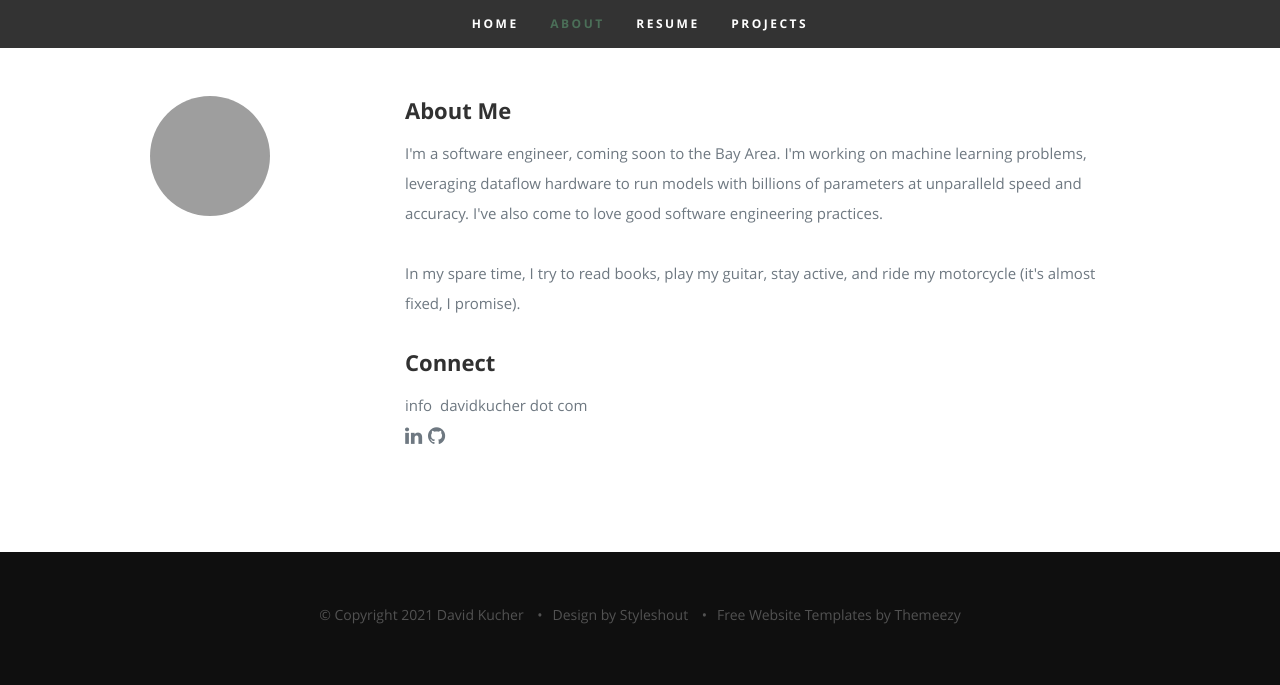
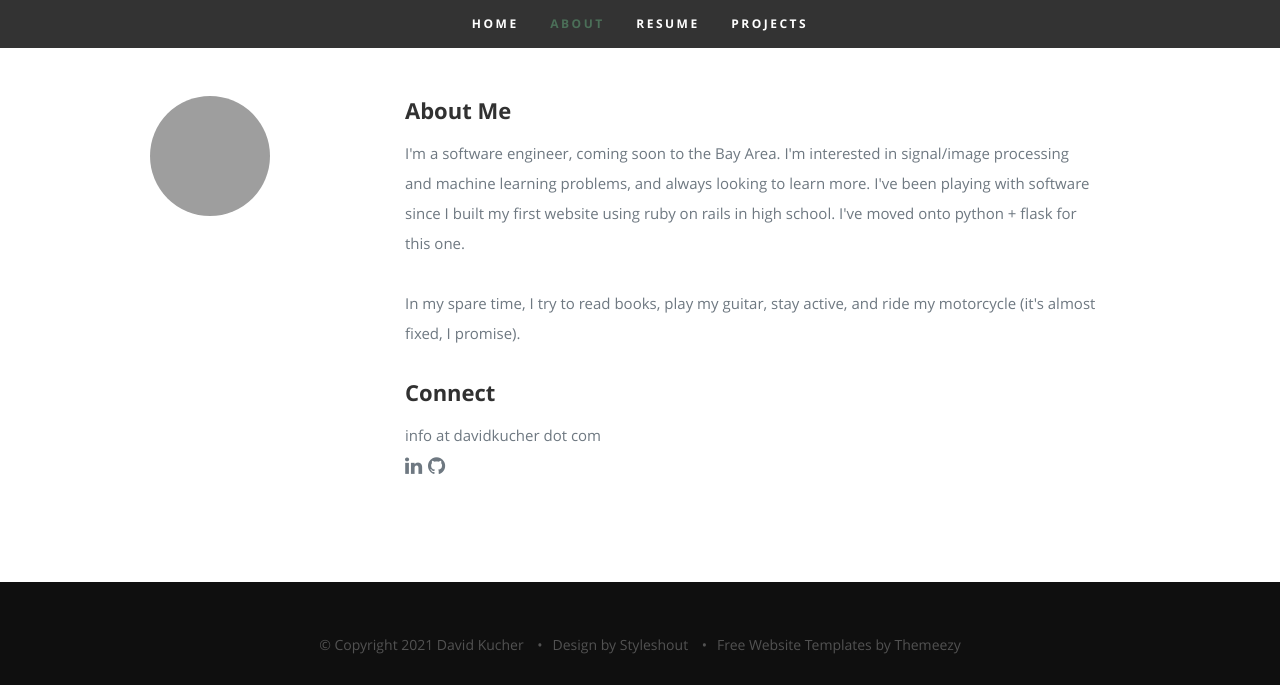
Before and after one commit to mrdkucher/personal_resume, a Flask app: page /about in a window 1280 px wide. Shown: the top 685 px of the page. Run offline with Flask 2, Linux system fonts and the light colour scheme; some libraries are stand-ins or nearby versions; grey boxes are pictures that could not be loaded.

Commit message:
Update about me section

```diff
--- a/resume/templates/main/about.html
+++ b/resume/templates/main/about.html
@@ -32,9 +32,10 @@
 
             <h3>About Me</h3>
 
-            <p> I'm a software engineer, coming soon to the Bay Area. I'm working on machine learning problems,
-                leveraging dataflow hardware to run models with billions of parameters at unparalleld speed and
-                accuracy. I've also come to love good software engineering practices. <br><br>
+            <p> I'm a software engineer, coming soon to the Bay Area. I'm interested in signal/image processing
+                and machine learning problems, and always looking to learn more. I've been playing with software
+                since I built my first website using ruby on rails in high school. I've moved onto python +
+                flask for <a href="https://github.com/mrdkucher/personal_resume">this one</a>. <br><br>
 
                 In my spare time, I try to read books, play my guitar, stay active, and ride my motorcycle
                 (it's almost fixed, I promise).
@@ -46,7 +47,7 @@
 
                     <h3>Connect</h3>
                     <p class="address">
-                        <span>info <i class="fa fa-at"></i> davidkucher dot com</span>
+                        <span>info at davidkucher dot com</span>
                         <ul class="social">
                             <li><a href="https://www.linkedin.com/in/davidkucher/"><i class="fa fa-lg fa-linkedin"></i></a></li>
                             <li><a href="https://github.com/mrdkucher"><i class="fa fa-lg fa-github"></i></a></li>
```
